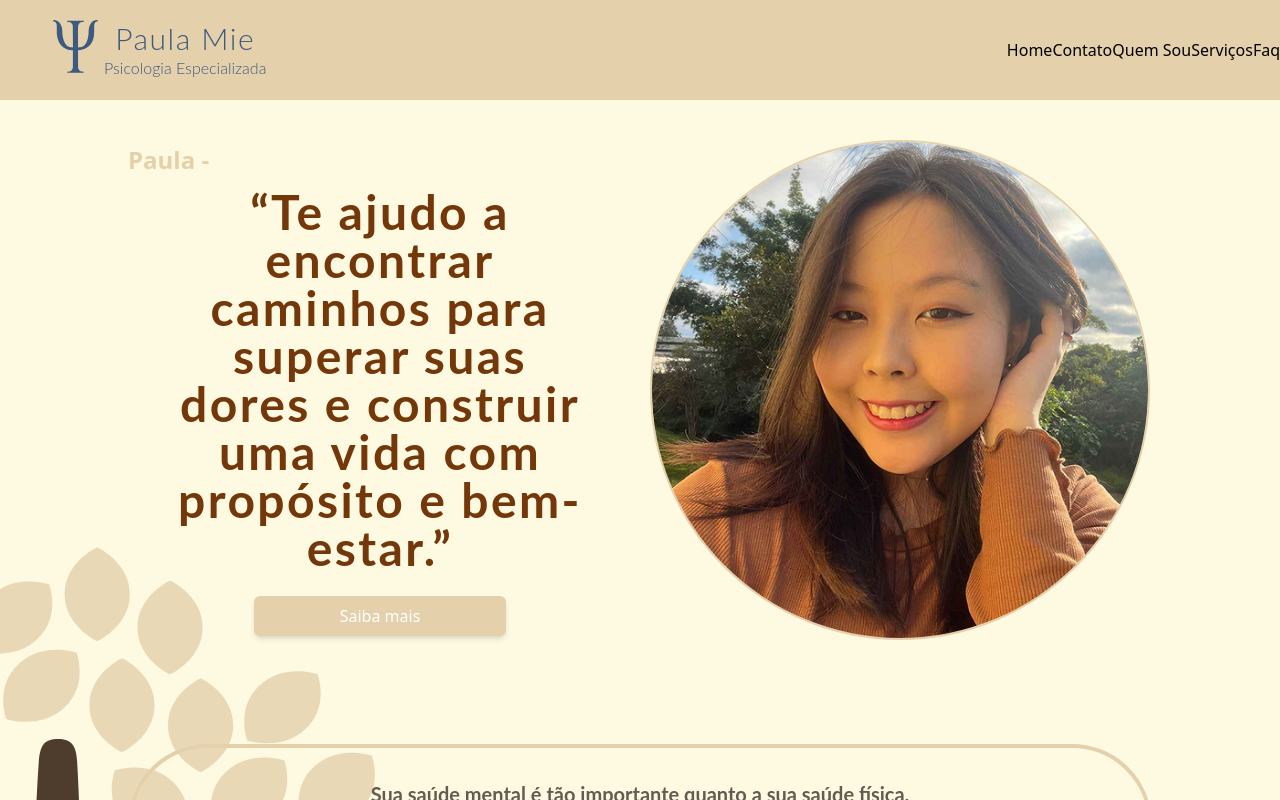
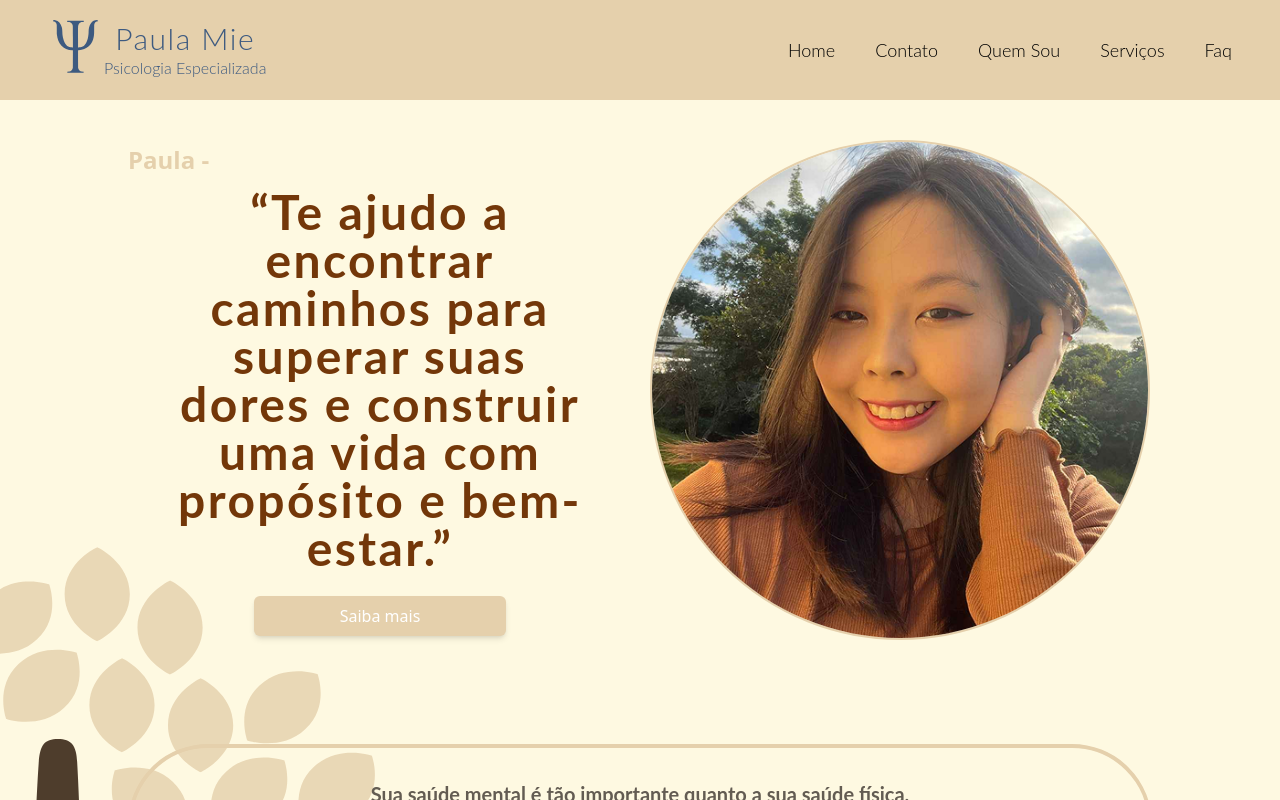
Before and after one commit to gabrielmunck/PaulaPsico, a React (Create React App) app: page / in a window 1280 px wide. Shown: the top 800 px of the page. Built offline with nearby package versions, Linux system fonts and the light colour scheme.

Commit message:
Added style to anchors

```diff
--- a/src/components/Header.jsx
+++ b/src/components/Header.jsx
@@ -24,12 +24,12 @@ function Header() {
             <p className="text-logo font-lato font-light text-md">Psicologia Especializada</p>
           </div>
         </div>
-        <div className="flex items-center justify-center">
-          <a href="#home" onClick={(e) => scrollToSection('home', e)}>Home</a>
-          <a href="#contato" onClick={(e) => scrollToSection('contato', e)}>Contato</a>
-          <a href="#quem-sou" onClick={(e) => scrollToSection('quem-sou', e)}>Quem Sou</a>
-          <a href="#servicos" onClick={(e) => scrollToSection('servicos', e)}>Serviços</a>
-          <a href="#faq" onClick={(e) => scrollToSection('faq', e)}>Faq</a>
+        <div className="flex items-center justify-center space-x-10 px-12 font-lato font-light text-lg">
+          <a href="#home" className="hover:text-logo hover:underline hover:bg-slate-950 h-full transition-colors duration-300 " onClick={(e) => scrollToSection('home', e)}>Home</a>
+          <a href="#contato" className="hover:text-logo hover:underline transition-colors duration-300" onClick={(e) => scrollToSection('contato', e)}>Contato</a>
+          <a href="#quem-sou" className="hover:text-logo hover:underline transition-colors duration-300" onClick={(e) => scrollToSection('quem-sou', e)}>Quem Sou</a>
+          <a href="#servicos" className="hover:text-logo hover:underline transition-colors duration-300" onClick={(e) => scrollToSection('servicos', e)}>Serviços</a>
+          <a href="#faq" className="hover:text-logo hover:underline transition-colors duration-300" onClick={(e) => scrollToSection('faq', e)}>Faq</a>
         </div>
       </div>
     </div>
```
